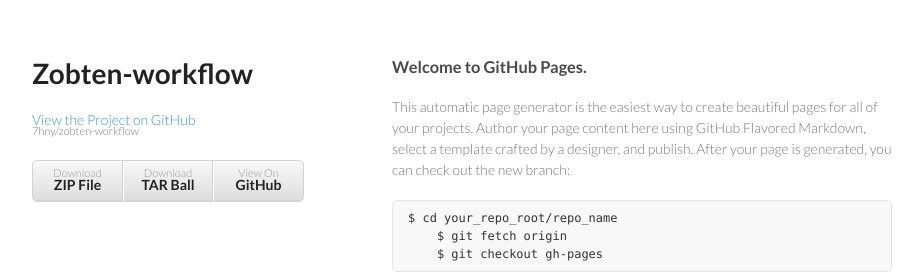
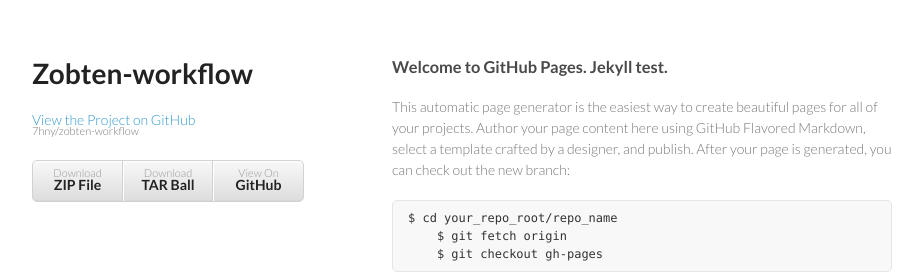
Before and after one commit to 7hny/zobten-workflow, a Jekyll site: the page built from index.html, in a window 1280 px wide. Shown: the top 274 px of the page, without its empty margins (178-1101 px from the left). Built offline with Jekyll 4.4.1, drawn with Linux system fonts in a browser that asks for light colours; Markdown is read by kramdown in place of the engine named in the settings.

Commit message:
Test commit

```diff
--- a/index.html
+++ b/index.html
@@ -4,7 +4,7 @@ layout: default
 
 <h3>
     <a name="welcome-to-github-pages" class="anchor" href="#welcome-to-github-pages"><span
-            class="octicon octicon-link"></span></a>Welcome to GitHub Pages.</h3>
+            class="octicon octicon-link"></span></a>Welcome to GitHub Pages. Jekyll test.</h3>
 
 <p>This automatic page generator is the easiest way to create beautiful pages for all of your projects. Author
     your page content here using GitHub Flavored Markdown, select a template crafted by a designer, and publish.
```
